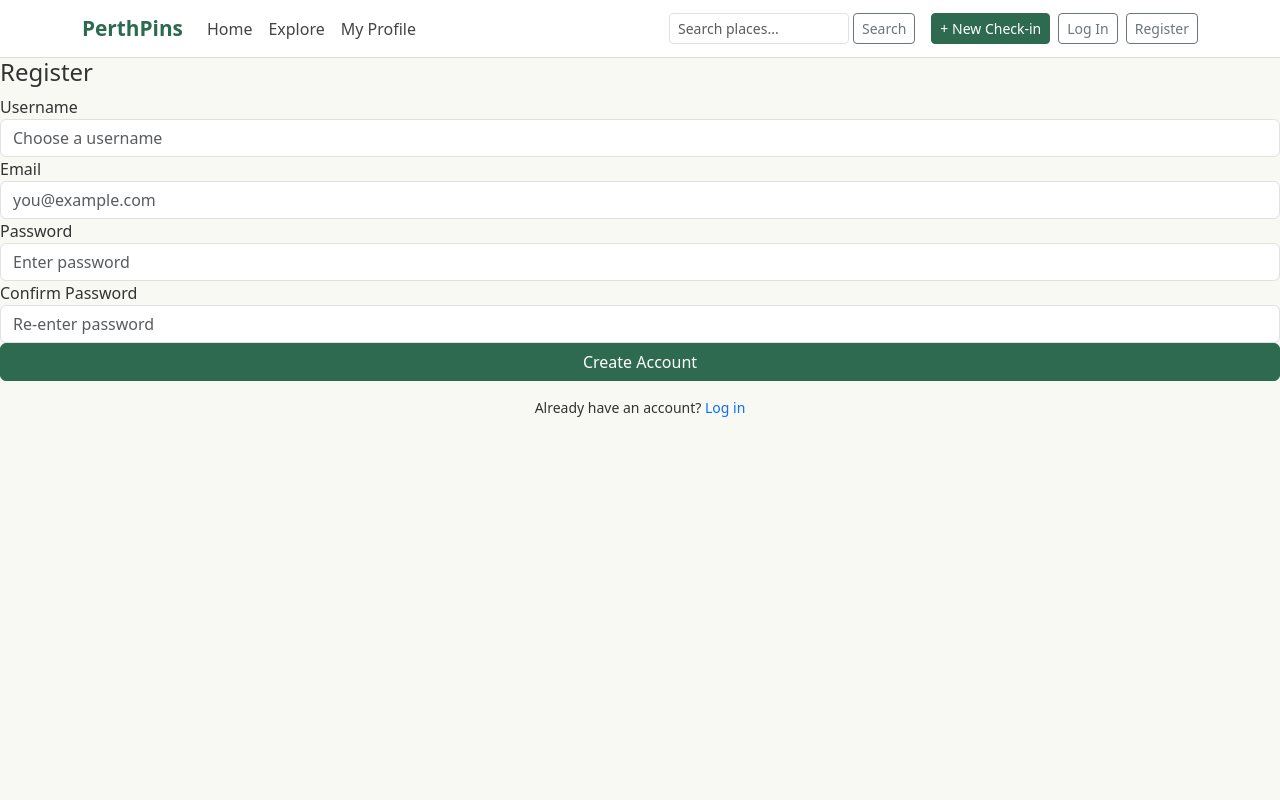
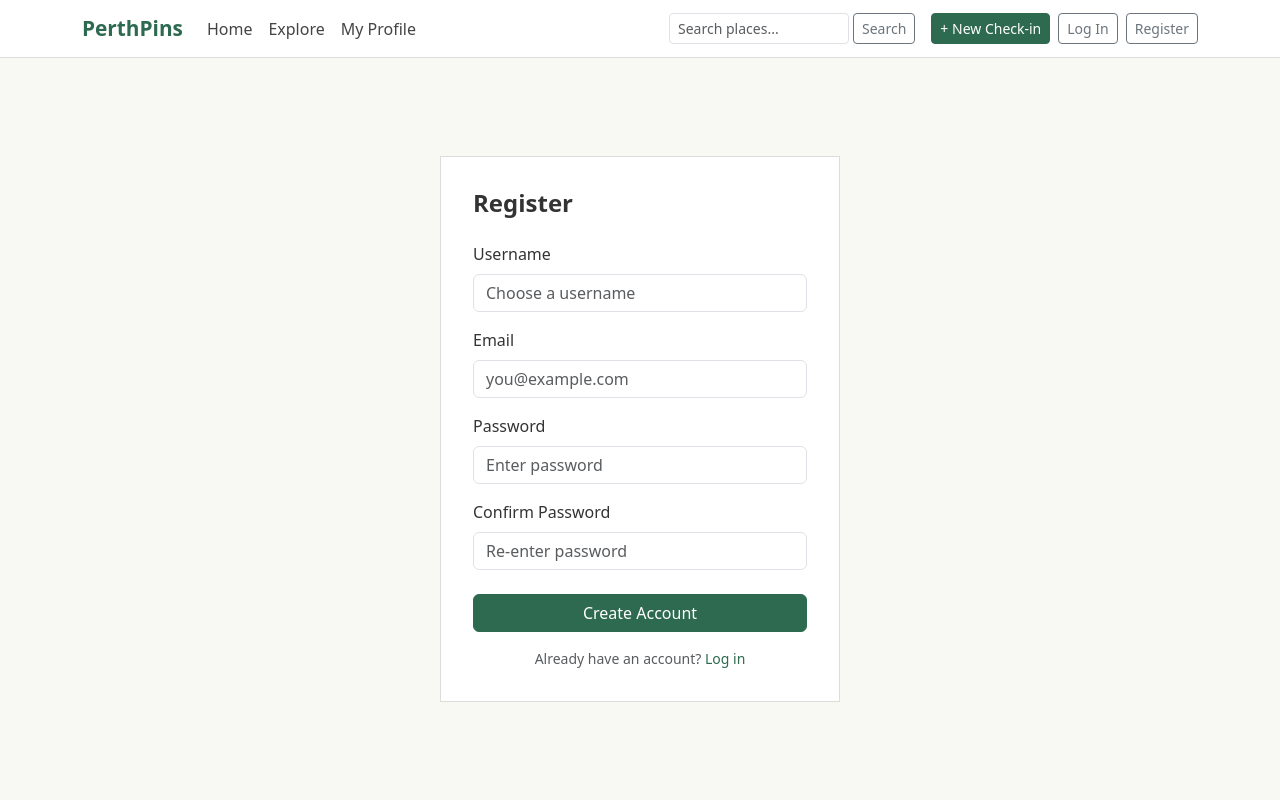
Before and after one commit to Ironman1231/CITS5505_Group_Project, a Flask app: template frontend/template/register.html in a window 1280 px wide. Run offline with Flask 3, Linux system fonts and the light colour scheme; the template is opened without the code that fills it, so the values that code supplies are empty.

Commit message:
Fix register.html

```diff
--- a/frontend/template/register.html
+++ b/frontend/template/register.html
@@ -20,77 +20,41 @@
 
 <div id="navbar-placeholder"></div>
 
-<div class="register-page">
-  <div class="register-container">
+<div class="auth-wrapper">
+  <div class="auth-card">
 
-    <!-- Page title -->
-    <h4 class="register-title">Register</h4>
+    <h4 class="fw-bold mb-4">Register</h4>
 
-    <!-- Registration form -->
-    <form class="register-form" method="POST">
-
-      <!-- Username input -->
-      <div class="form-group">
-        <label for="username">Username</label>
-        <input
-          type="text"
-          id="username"
-          name="username"
-          class="form-control"
-          placeholder="Choose a username"
-          required
-        >
+    <form id="register-form">
+      <div class="mb-3">
+        <label for="username" class="form-label">Username</label>
+        <input type="text" class="form-control" id="username" name="username"
+               placeholder="Choose a username" required />
+        <div class="invalid-feedback">Required.</div>
       </div>
-
-      <!-- Email input -->
-      <div class="form-group">
-        <label for="email">Email</label>
-        <input
-          type="email"
-          id="email"
-          name="email"
-          class="form-control"
-          placeholder="you@example.com"
-          required
-        >
+      <div class="mb-3">
+        <label for="email" class="form-label">Email</label>
+        <input type="email" class="form-control" id="email" name="email"
+               placeholder="you@example.com" required />
+        <div class="invalid-feedback">Required.</div>
       </div>
-
-      <!-- Password input -->
-      <div class="form-group">
-        <label for="password">Password</label>
-        <input
-          type="password"
-          id="password"
-          name="password"
-          class="form-control"
-          placeholder="Enter password"
-          required
-        >
+      <div class="mb-3">
+        <label for="password" class="form-label">Password</label>
+        <input type="password" class="form-control" id="password" name="password"
+               placeholder="Enter password" required />
+        <div class="invalid-feedback">Required.</div>
       </div>
-
-      <!-- Confirm password input -->
-      <div class="form-group">
-        <label for="confirm_password">Confirm Password</label>
-        <input
-          type="password"
-          id="confirm_password"
-          name="confirm_password"
-          class="form-control"
-          placeholder="Re-enter password"
-          required
-        >
+      <div class="mb-4">
+        <label for="confirm_password" class="form-label">Confirm Password</label>
+        <input type="password" class="form-control" id="confirm_password" name="confirm_password"
+               placeholder="Re-enter password" required />
+        <div class="invalid-feedback">Required.</div>
       </div>
-
-      <!-- Submit button -->
-      <button type="submit" class="btn btn-pp w-100">
-        Create Account
-      </button>
-
+      <button type="submit" class="btn btn-pp w-100">Create Account</button>
     </form>
 
-    <!-- Redirect to login -->
-    <p class="login-link text-center small mt-3">
-      Already have an account? <a href="login.html">Log in</a>
+    <p class="text-center small text-muted mt-3 mb-0">
+      Already have an account? <a href="login.html" class="text-green">Log in</a>
     </p>
 
   </div>
```
